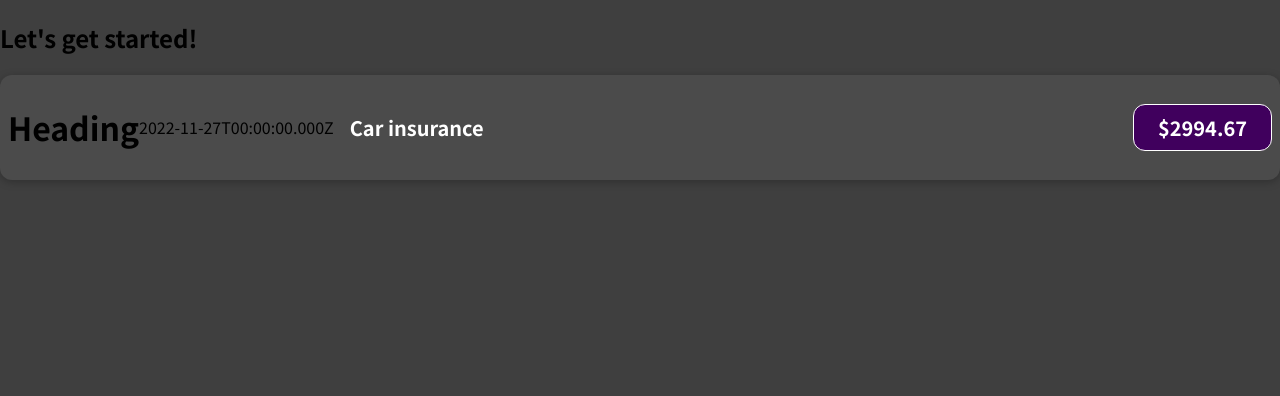
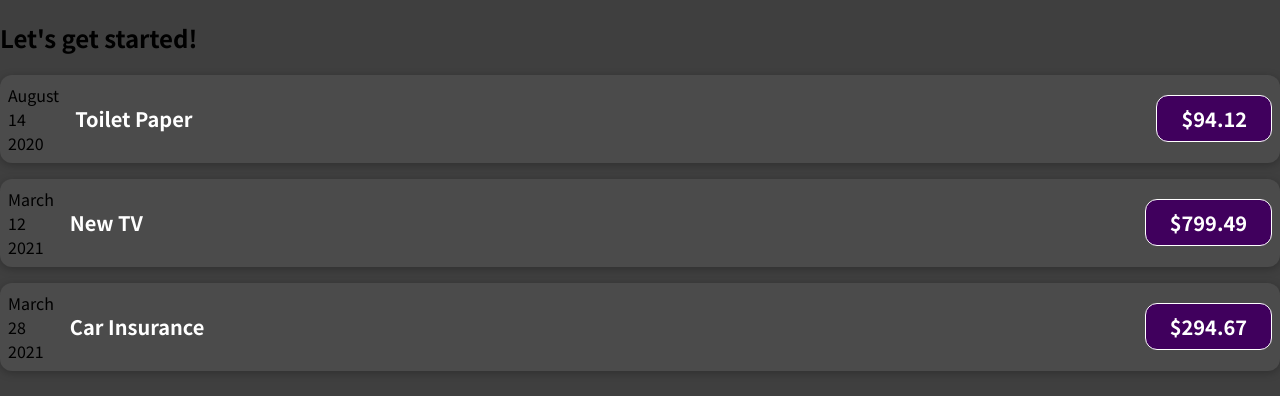
Before and after one commit to Asif-newaz/expense-manager, a JavaScript app: page / in a window 1280 px wide. Shown: the top 396 px of the page. Built offline with nearby package versions, Linux system fonts and the light colour scheme.

Commit message:
passing data via props

```diff
--- a/src/App.js
+++ b/src/App.js
@@ -1,10 +1,50 @@
 import ExpenseItem from "./components/ExpenseItem";
 
 function App() {
+  const expenses = [
+    {
+      id: "e1",
+      title: "Toilet Paper",
+      amount: 94.12,
+      date: new Date(2020, 7, 14),
+    },
+    {
+      id: "e2",
+      title: "New TV",
+      amount: 799.49,
+      date: new Date(2021, 2, 12),
+    },
+    {
+      id: "e3",
+      title: "Car Insurance",
+      amount: 294.67,
+      date: new Date(2021, 2, 28),
+    },
+    {
+      id: "e4",
+      title: "New Desk (Wooden)",
+      amount: 450,
+      date: new Date(2021, 5, 12),
+    },
+  ];
   return (
     <div>
       <h2>Let's get started!</h2>
-      <ExpenseItem></ExpenseItem>
+      <ExpenseItem
+        title={expenses[0].title}
+        amount={expenses[0].amount}
+        date={expenses[0].date}
+      ></ExpenseItem>
+      <ExpenseItem
+        title={expenses[1].title}
+        amount={expenses[1].amount}
+        date={expenses[1].date}
+      ></ExpenseItem>
+      <ExpenseItem
+        title={expenses[2].title}
+        amount={expenses[2].amount}
+        date={expenses[2].date}
+      ></ExpenseItem>
     </div>
   );
 }
--- a/src/components/ExpenseItem.js
+++ b/src/components/ExpenseItem.js
@@ -1,17 +1,20 @@
 import "./ExpenseItem.css";
 
-function ExpenseItem() {
-  const expenseDate = new Date(2022, 10, 27);
-  const expenseTitle = "Car insurance";
-  const expenseAmount = 2994.67;
-
+function ExpenseItem(props) {
+  const month = props.date.toLocaleString("en-US", { month: "long" });
+  const day = props.date.toLocaleString("en-US", { day: "2-digit" });
+  const year = props.date.getFullYear();
   return (
     <div className="expense-item">
-      <h1>Heading</h1>
-      <div>{expenseDate.toISOString()}</div>
+      <div>
+        <div>{month}</div>
+        <div>{day}</div>
+        <div>{year}</div>
+      </div>
+
       <div className="expense-item__description">
-        <h2>{expenseTitle}</h2>
-        <div className="expense-item__price">${expenseAmount}</div>
+        <h2>{props.title}</h2>
+        <div className="expense-item__price">${props.amount}</div>
       </div>
     </div>
   );
```
